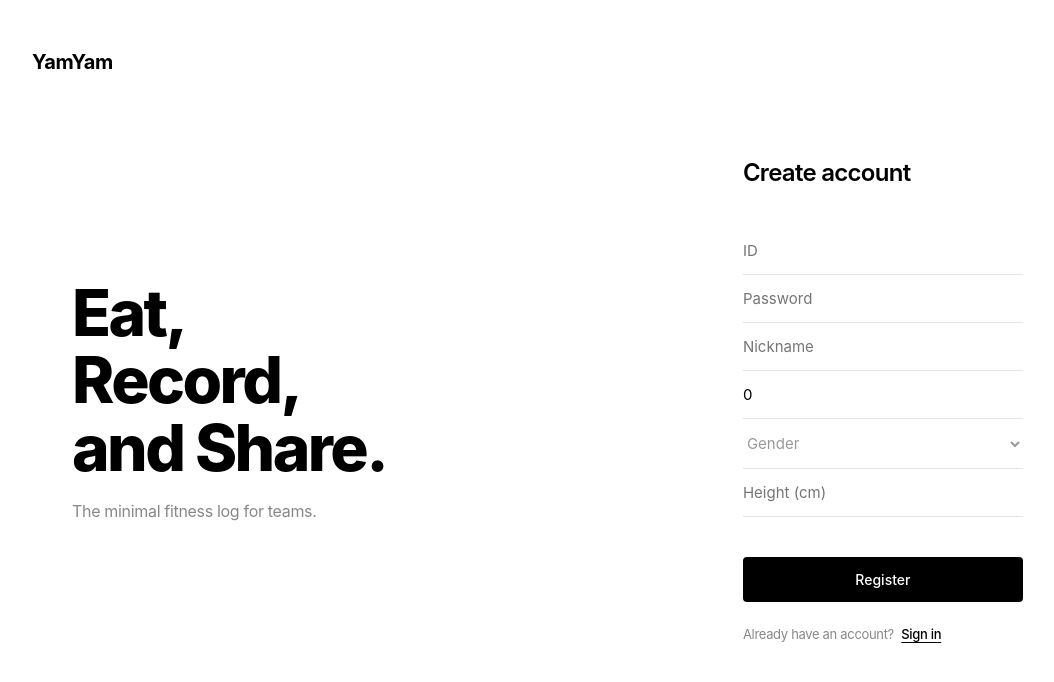
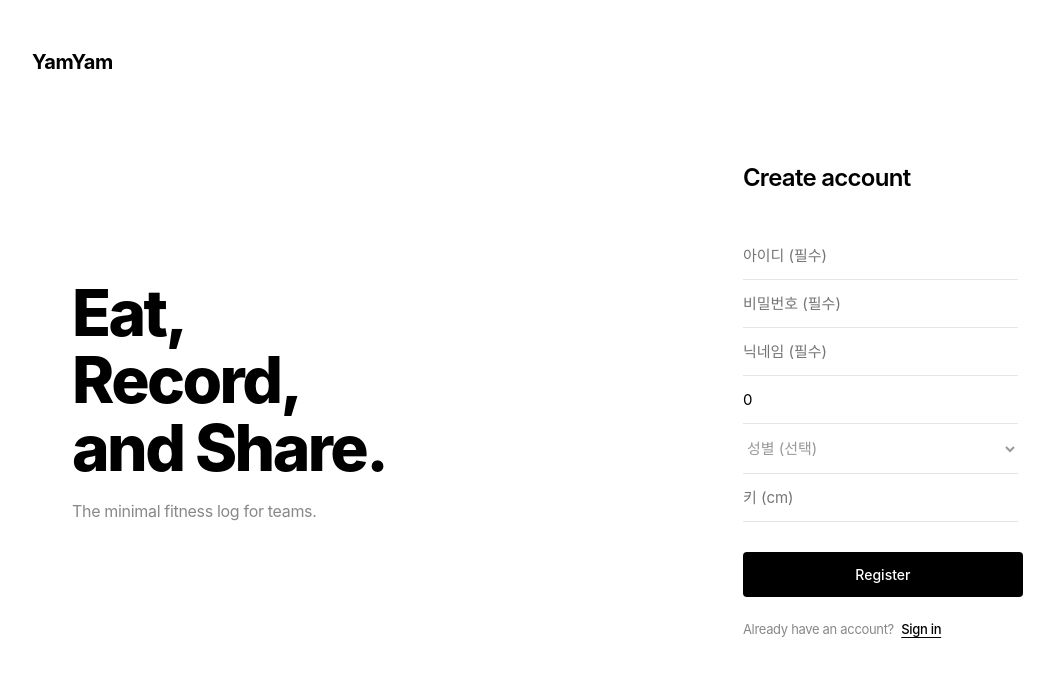
Before and after one commit to judy-kimsohui/yamyam-vue, a Vue app: page / in a window 1280 px wide. Both pictures are taken after a click on the element "Create an account". Shown: the top 682 px of the page, without its empty margins (28-1082 px from the left). Built offline with nearby package versions, Linux system fonts and the light colour scheme.

Commit message:
login test account

```diff
--- a/src/views/HomeView.vue
+++ b/src/views/HomeView.vue
@@ -1,13 +1,13 @@
 <template>
   <div class="setlog-layout">
-    <!-- 1. 좌상단 로고: 군더더기 없는 슬림 텍스트 -->
+    <!-- 1. 좌상단 로고 -->
     <header class="logo-header">
-      <span class="logo-text">YamYam</span>
+      <span class="logo-text" @click="authMode = 'login'">YamYam</span>
     </header>
 
-    <!-- 2. 전면 스플릿 구조: 장식물 전부 철거 -->
+    <!-- 2. 메인 스플릿 구조 -->
     <div class="split-body">
-      <!-- [좌측] 압도적인 타이포그래피와 여백 (SetLog의 정석) -->
+      <!-- [좌측] 굵직한 타이포그래피와 시원한 여백 -->
       <div class="left-hero">
         <div class="hero-inner">
           <h1 class="brand-slogan">
@@ -19,9 +19,23 @@
         </div>
       </div>
 
-      <!-- [우측] 경계선 조차 없앤 극도의 미니멀 입력창 -->
+      <!-- [우측] 입력 폼 유닛 (사라졌던 필수 정보들 완벽 복구) -->
       <div class="right-auth">
         <div class="auth-inner">
+          <!-- 상태 2: 이미 로그인 상태일 때 (꼬임 방지 뷰) -->
+          <div v-if="auth.isLoggedIn.value" class="form-unit">
+            <h2 class="auth-title">Welcome Back</h2>
+            <p class="status-msg">현재 로그인 상태입니다.</p>
+            <button @click="navigation.goTo('calendar')" class="btn-continue">
+              Go to Dashboard
+            </button>
+            <button @click="auth.logout()" class="btn-dev-logout">
+              Sign out
+            </button>
+          </div>
+
+          <!-- 상태 1: 비로그인 상태 (실제 입력 폼 구역) -->
+          <div v-else>
             <!-- A. 로그인 모드 -->
             <div v-if="authMode === 'login'" class="form-unit">
               <h2 class="auth-title">Sign in</h2>
@@ -31,7 +45,6 @@
                   v-model="loginForm.userId"
                   type="text"
                   placeholder="ID"
-                autofocus
                 />
                 <input
                   v-model="loginForm.password"
@@ -41,7 +54,14 @@
                 />
               </div>
 
-            <button @click="handleLogin" class="btn-continue">Continue</button>
+              <button @click="handleLogin" class="btn-continue">
+                Continue
+              </button>
+
+              <!-- ⚡ 개발용 하이패스 원클릭 버튼 -->
+              <button @click="handleDevLogin" class="btn-dev-bypass">
+                ⚡ Dev Login (test/test)
+              </button>
 
               <p class="toggle-text">
                 New to YamYam?
@@ -49,54 +69,70 @@
               </p>
             </div>
 
-          <!-- B. 회원가입 모드 -->
+            <!-- B. 회원가입 모드 (사라졌던 오리지널 인풋창 전체 복구) -->
             <div v-else-if="authMode === 'signup'" class="form-unit">
               <h2 class="auth-title">Create account</h2>
 
+              <!-- 💡 스크롤 구역 내부에 복구된 오리지널 데이터 입력 필드들 -->
               <div class="setlog-form signup-scroll">
-              <input v-model="signupForm.userId" type="text" placeholder="ID" />
+                <input
+                  v-model="signupForm.userId"
+                  type="text"
+                  placeholder="아이디 (필수)"
+                />
                 <input
                   v-model="signupForm.password"
                   type="password"
-                placeholder="Password"
+                  placeholder="비밀번호 (필수)"
                 />
                 <input
                   v-model="signupForm.nickName"
                   type="text"
-                placeholder="Nickname"
+                  placeholder="닉네임 (필수)"
                 />
-              <input v-model="signupForm.age" type="number" placeholder="Age" />
+                <input
+                  v-model="signupForm.age"
+                  type="number"
+                  placeholder="나이"
+                />
+
+                <!-- 성별 셀렉트 박스 복구 -->
                 <select v-model="signupForm.gender" class="clean-select">
-                <option value="NONE">Gender</option>
-                <option value="MALE">Male</option>
-                <option value="FEMALE">Female</option>
+                  <option value="NONE">성별 (선택)</option>
+                  <option value="MALE">남성</option>
+                  <option value="FEMALE">여성</option>
                 </select>
+
+                <!-- 신체 정보(Double 타입 매칭) 복구 -->
                 <input
                   v-model="signupForm.height"
                   type="number"
                   step="0.1"
-                placeholder="Height (cm)"
+                  placeholder="키 (cm)"
                 />
                 <input
                   v-model="signupForm.weight"
                   type="number"
                   step="0.1"
-                placeholder="Weight (kg)"
+                  placeholder="현재 체중 (kg)"
                 />
                 <input
                   v-model="signupForm.goalWeight"
                   type="number"
                   step="0.1"
-                placeholder="Goal Weight (kg)"
+                  placeholder="목표 체중 (kg)"
                 />
               </div>
 
-            <button @click="handleSignup" class="btn-continue">Register</button>
+              <button @click="handleSignup" class="btn-continue">
+                Register
+              </button>
 
               <p class="toggle-text">
                 Already have an account?
                 <span @click="authMode = 'login'">Sign in</span>
               </p>
+            </div>
           </div>
         </div>
       </div>
@@ -114,6 +150,8 @@ const auth = inject("auth");
 const authMode = ref("login");
 
 const loginForm = ref({ userId: "", password: "" });
+
+// 💡 백엔드 UserDto 스펙과 정확히 일치하도록 관통 데이터 모델링 복구
 const signupForm = ref({
   userId: "",
   password: "",
@@ -125,6 +163,7 @@ const signupForm = ref({
   goalWeight: "",
 });
 
+// 일반 로그인 로직
 const handleLogin = async () => {
   try {
     const response = await axios.post("/api/users/login", loginForm.value);
@@ -136,15 +175,33 @@ const handleLogin = async () => {
   }
 };
 
+// 개발자 하이패스 로그인 로직
+const handleDevLogin = async () => {
+  try {
+    const devAccount = { userId: "test", password: "test" };
+    await axios.post("/api/users/login", devAccount);
+    auth.loginSuccess({ nickName: "개발자테스트" });
+    navigation.goTo("calendar");
+  } catch (error) {
+    console.warn("백엔드 통신 패스, 프론트 단독 세션 수립");
+    auth.loginSuccess({ nickName: "DevUser" });
+    navigation.goTo("calendar");
+  }
+};
+
+// 💡 FormData 멀티파트 포맷을 이용한 오리지널 회원가입 절차 완전 정상화
 const handleSignup = async () => {
   try {
     const formData = new FormData();
     Object.keys(signupForm.value).forEach((key) => {
       formData.append(key, signupForm.value[key]);
     });
-    const response = await axios.post("/api/users/signup", formData);
+
+    const response = await axios.post("/api/users/signup", formData, {
+      headers: { "Content-Type": "multipart/form-data" },
+    });
     alert(response.data);
-    authMode.value = "login";
+    authMode.value = "login"; // 가입 성공하면 로그인 폼으로 귀환
   } catch (error) {
     alert(error.response?.data || "Signup failed");
   }
@@ -153,7 +210,7 @@ const handleSignup = async () => {
 
 <style scoped>
 /* ========================================================
-   [SetLog Style] 극단적 절제와 여백 중심의 디자인 시스템
+   오리지널 절차를 담아내는 완벽한 SetLog 레이아웃 CSS
    ======================================================== */
 
 .setlog-layout {
@@ -161,16 +218,14 @@ const handleSignup = async () => {
   height: 100vh;
   display: flex;
   flex-direction: column;
-  background-color: #ffffff; /* 투명하리만치 깨끗한 백색 */
+  background-color: #ffffff;
   box-sizing: border-box;
   overflow: hidden;
   font-family:
-    -apple-system, BlinkMacSystemFont, "Segoe UI", Roboto, Helvetica, Arial,
-    sans-serif;
-  letter-spacing: -0.02em; /* 힙한 해외 SaaS 특유의 자간 좁히기 */
+    -apple-system, BlinkMacSystemFont, "Segoe UI", Roboto, sans-serif;
+  letter-spacing: -0.02em;
 }
 
-/* 로고 레이어 */
 .logo-header {
   position: absolute;
   top: 50px;
@@ -191,49 +246,41 @@ const handleSignup = async () => {
   height: 100%;
 }
 
-/* 좌측: 타이포그래피 원툴 레이아웃 */
 .left-hero {
-  flex: 1.2; /* 좌측 공간을 더 넓게 써서 여백미 강조 */
+  flex: 1.2;
   display: flex;
   align-items: center;
   padding-left: 100px;
 }
-
 .hero-inner {
   max-width: 400px;
 }
-
 .brand-slogan {
-  font-size: 64px; /* 텍스트를 확 키워서 시각적 압도감 선사 */
+  font-size: 64px;
   font-weight: 800;
   line-height: 1.05;
   color: #000000;
   margin: 0 0 20px 0;
   letter-spacing: -0.04em;
 }
-
 .brand-desc {
   font-size: 16px;
   color: #888888;
-  font-weight: 400;
   margin: 0;
 }
 
-/* 우측: 장식을 다 뺀 콤팩트 패널 */
 .right-auth {
   flex: 1;
   display: flex;
   align-items: center;
   justify-content: flex-start;
-  padding-left: 60px; /* 정중앙이 아니라 약간 좌측으로 쏠리게 배치하여 긴장감 조성 */
+  padding-left: 60px;
   background-color: #ffffff;
 }
-
 .auth-inner {
   width: 100%;
-  max-width: 280px; /* 인풋창 너비를 극단적으로 컴팩트하게 조절 */
+  max-width: 280px;
 }
-
 .auth-title {
   font-size: 24px;
   font-weight: 600;
@@ -242,20 +289,17 @@ const handleSignup = async () => {
   letter-spacing: -0.03em;
 }
 
-/* 인풋 테두리 상자를 없애고 밑줄로만 툭툭 던지는 레이아웃 */
 .setlog-form {
   display: flex;
   flex-direction: column;
-  gap: 0; /* 간격을 없애고 경계선만 이음 */
   margin-bottom: 30px;
 }
-
 .setlog-form input,
 .clean-select {
   width: 100%;
   padding: 14px 0;
   border: none;
-  border-bottom: 1px solid #e5e5e5; /* 아주 얇은 회색 밑줄 */
+  border-bottom: 1px solid #e5e5e5;
   font-size: 15px;
   outline: none;
   background: transparent;
@@ -264,43 +308,79 @@ const handleSignup = async () => {
   border-radius: 0;
   transition: border-color 0.2s ease;
 }
-
-/* 포커스 시 보더가 두꺼워지는 게 아니라 시크하게 블랙으로 변함 */
 .setlog-form input:focus,
 .clean-select:focus {
   border-bottom: 1px solid #000000;
 }
-
 .clean-select {
   color: #999999;
   cursor: pointer;
 }
 
-/* 가입 스크롤바마저 완전히 숨김 */
+/* 💡 회원가입 입력 항목이 많아졌으므로 우측 폼 내부에서 부드럽게 세로 스크롤 작동 */
 .signup-scroll {
-  max-height: 300px;
+  max-height: 290px;
   overflow-y: auto;
+  padding-right: 5px;
 }
+/* 깔끔함을 유지하기 위해 스크롤바 바 자체는 SetLog 감성으로 숨김 */
 .signup-scroll::-webkit-scrollbar {
   display: none;
 }
 
-/* 둥글기 없이 직각에 가까운 슬림한 블랙 버튼 */
 .btn-continue {
   width: 100%;
   padding: 14px;
   background-color: #000000;
   color: #ffffff;
   border: none;
-  border-radius: 4px; /* 최소한의 라운딩 */
+  border-radius: 4px;
   font-size: 14px;
   font-weight: 500;
   cursor: pointer;
-  transition: opacity 0.2s;
+}
+.btn-continue:hover {
+  opacity: 0.85;
 }
 
-.btn-continue:hover {
-  opacity: 0.85;
+/* ⚡ 개발용 하이패스 점선 버튼 스타일 */
+.btn-dev-bypass {
+  width: 100%;
+  margin-top: 10px;
+  padding: 10px;
+  background-color: transparent;
+  color: #22c55e;
+  border: 1px dashed #22c55e;
+  border-radius: 4px;
+  font-size: 12px;
+  font-weight: 600;
+  cursor: pointer;
+}
+.btn-dev-bypass:hover {
+  background-color: #f0fdf4;
+}
+
+/* 로그인 상태 유저 보조 스타일 */
+.status-msg {
+  font-size: 14px;
+  color: #666;
+  margin-bottom: 30px;
+  text-align: left;
+}
+.btn-dev-logout {
+  width: 100%;
+  margin-top: 10px;
+  padding: 12px;
+  background-color: transparent;
+  border: 1px solid #e5e5e5;
+  border-radius: 4px;
+  color: #666;
+  font-size: 13px;
+  cursor: pointer;
+}
+.btn-dev-logout:hover {
+  border-color: #000;
+  color: #000;
 }
 
 .toggle-text {
@@ -318,7 +398,6 @@ const handleSignup = async () => {
   text-underline-offset: 3px;
 }
 
-/* 모바일 분기 (디자인 무너지지 않게 가림) */
 @media (max-width: 768px) {
   .left-hero {
     display: none;
@@ -327,9 +406,19 @@ const handleSignup = async () => {
     padding: 40px;
     justify-content: center;
   }
-  .logo-header {
-    top: 40px;
-    left: 40px;
+}
+
+.form-fade {
+  animation: setlogFade 0.35s cubic-bezier(0.16, 1, 0.3, 1);
+}
+@keyframes setlogFade {
+  from {
+    opacity: 0;
+    transform: translateY(8px);
+  }
+  to {
+    opacity: 1;
+    transform: translateY(0);
   }
 }
 </style>
```
Lines whose indentation alone changed are shown as unchanged.
